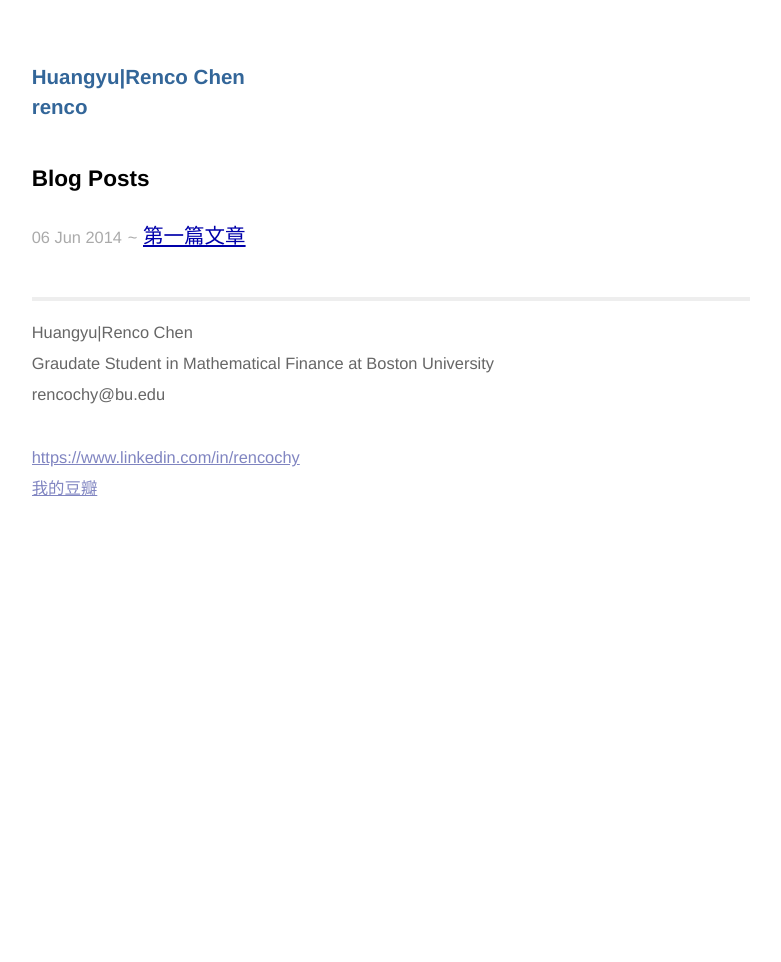
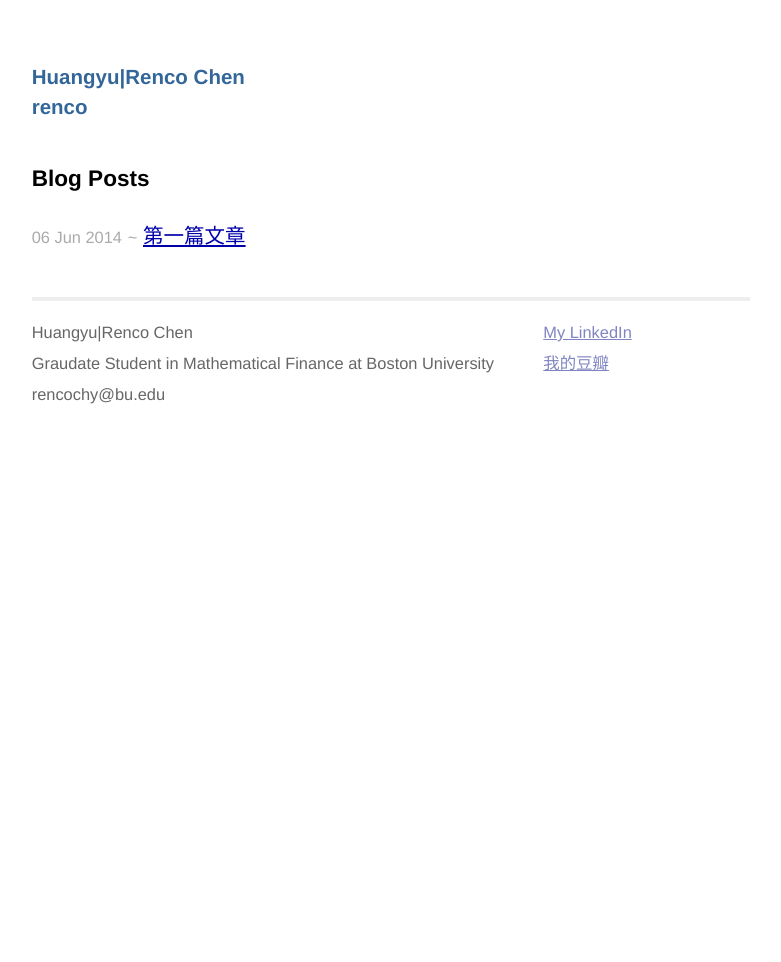
Before and after one commit to Renco/Renco.github.io, a Jekyll site: the page built from index.html, in a window 1280 px wide. Shown: the whole page, without its empty margins (249-1030 px from the left). Built offline with Jekyll 4.4.1, drawn with Linux system fonts in a browser that asks for light colours.

Commit message:
Change footer

```diff
--- a/_layouts/default.html
+++ b/_layouts/default.html
@@ -25,7 +25,7 @@
 			</div>
 			<div class="contact">
 				<p>
-					<a href="https://www.linkedin.com/in/rencochy">https://www.linkedin.com/in/rencochy</a><br />
+					<a href="https://www.linkedin.com/in/rencochy">My LinkedIn</a><br />
 					<a href="http://www.douban.com/people/renco/">我的豆瓣</a><br />
 					<!--<a href="http://linkedin.com/in/rogchap/">linkedin.com/in/rogchap</a>-->
 				</p>
```
